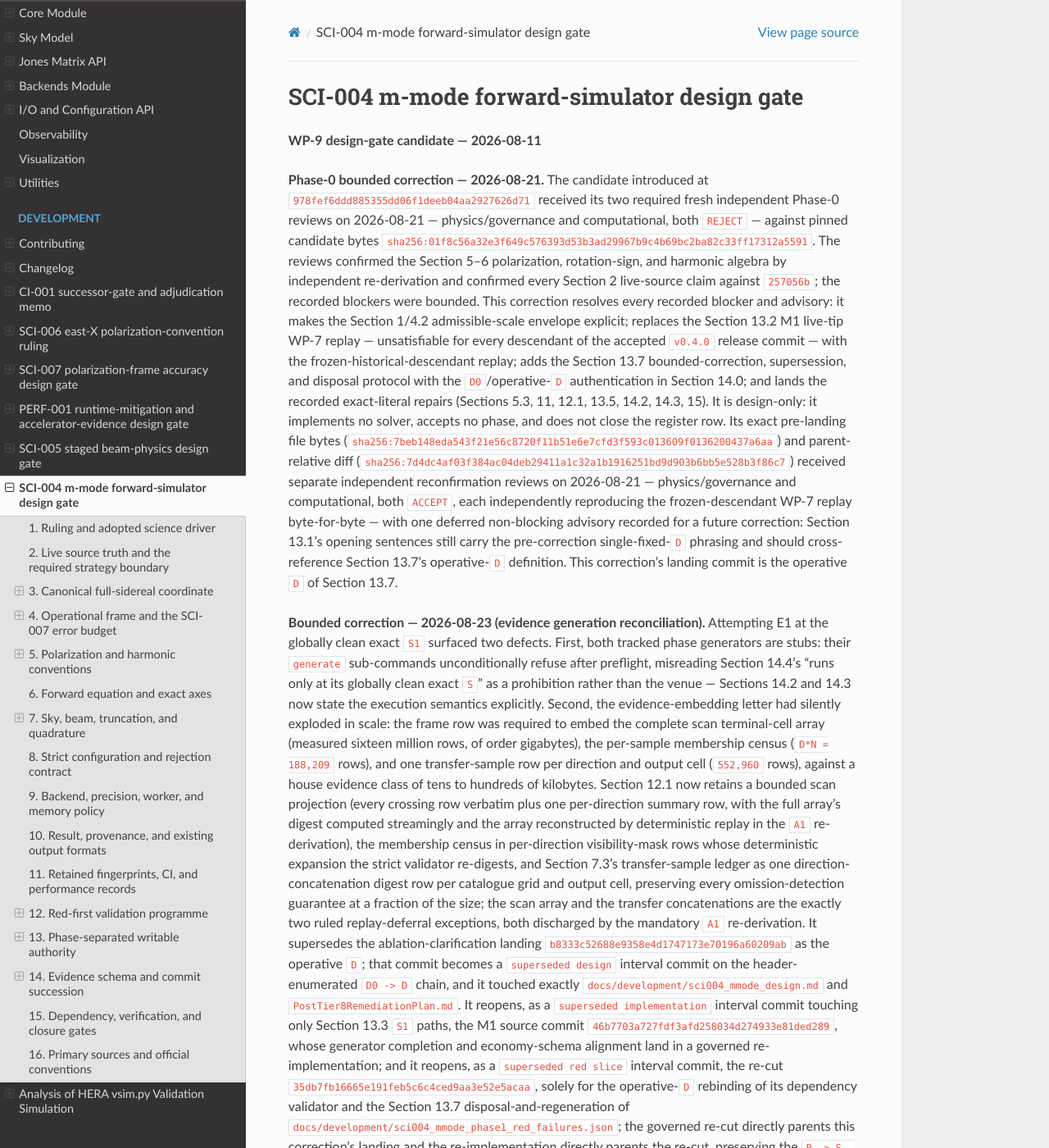
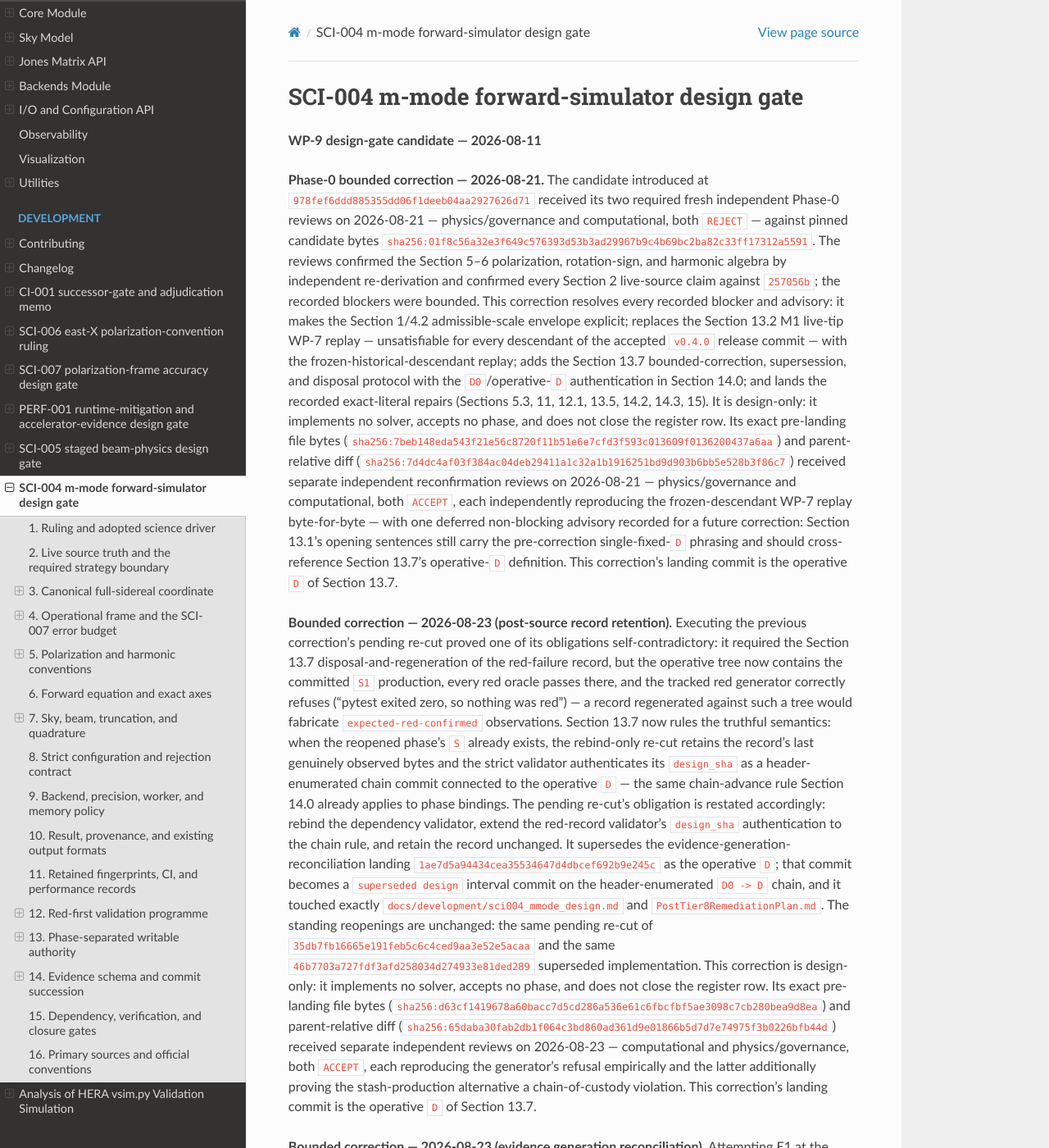
Before and after one commit to RRI-interferometry/RRIVis, a Sphinx documentation site: the page built from docs/development/sci004_mmode_design.md, in a window 1280 px wide and 1400 px high. Shown: the whole window at 82% size. Built offline with Sphinx 7.4.7 and the Read the Docs theme 3.1.0, drawn with Linux system fonts in a browser that asks for light colours; some of the changed text lies outside the part shown.

Commit message:
docs(science): rule SCI-004 post-source red-record retention

```diff
--- a/docs/development/sci004_mmode_design.md
+++ b/docs/development/sci004_mmode_design.md
@@ -31,6 +31,42 @@ deferred non-blocking advisory recorded for a future correction: Section
 phrasing and should cross-reference Section 13.7's operative-`D`
 definition. This correction's landing commit is the operative `D` of
 Section 13.7.
+
+**Bounded correction — 2026-08-23 (post-source record retention).**
+Executing the previous correction's pending re-cut proved one of its
+obligations self-contradictory: it required the Section 13.7
+disposal-and-regeneration of the red-failure record, but the operative
+tree now contains the committed `S1` production, every red oracle passes
+there, and the tracked red generator correctly refuses ("pytest exited
+zero, so nothing was red") — a record regenerated against such a tree
+would fabricate `expected-red-confirmed` observations. Section 13.7 now
+rules the truthful semantics: when the reopened phase's `S` already
+exists, the rebind-only re-cut retains the record's last genuinely
+observed bytes and the strict validator authenticates its `design_sha`
+as a header-enumerated chain commit connected to the operative `D` —
+the same chain-advance rule Section 14.0 already applies to phase
+bindings. The pending re-cut's obligation is restated accordingly:
+rebind the dependency validator, extend the red-record validator's
+`design_sha` authentication to the chain rule, and retain the record
+unchanged. It supersedes the evidence-generation-reconciliation landing
+`1ae7d5a94434cea35534647d4dbcef692b9e245c` as the operative `D`; that
+commit becomes a `superseded design` interval commit on the
+header-enumerated `D0 -> D` chain, and it touched exactly
+`docs/development/sci004_mmode_design.md` and
+`PostTier8RemediationPlan.md`. The standing reopenings are unchanged: the
+same pending re-cut of `35db7fb16665e191feb5c6c4ced9aa3e52e5acaa` and the
+same `46b7703a727fdf3afd258034d274933e81ded289` superseded
+implementation. This correction is design-only: it implements no solver,
+accepts no phase, and does not close the register row. Its exact
+pre-landing file bytes
+(`sha256:d63cf1419678a60bacc7d5cd286a536e61c6fbcfbf5ae3098c7cb280bea9d8ea`)
+and parent-relative diff
+(`sha256:65daba30fab2db1f064c3bd860ad361d9e01866b5d7d7e74975f3b0226bfb44d`)
+received separate independent reviews on 2026-08-23 — computational and
+physics/governance, both `ACCEPT`, each reproducing the generator's
+refusal empirically and the latter additionally proving the
+stash-production alternative a chain-of-custody violation. This
+correction's landing commit is the operative `D` of Section 13.7.
 
 **Bounded correction — 2026-08-23 (evidence generation reconciliation).**
 Attempting E1 at the globally clean exact `S1` surfaced two defects. First,
@@ -3025,7 +3061,15 @@ header records as superseded; the `A` that would have accepted it returned
 `REJECT`, so removing it is disposal of a rejected draft, not replacement
 of a record. The same rule governs a superseded phase red-failure record:
 the governed re-cut deletes and regenerates it, since the record was never
-accepted. An accepted artifact is immutable and no commit may touch one.
+accepted — **unless the reopened phase's `S` already exists**, in which
+case redness can no longer be observed anywhere in the operative tree and
+the record is not regenerated: the rebind-only re-cut retains the record's
+last genuinely observed bytes, and the strict red-record validator
+authenticates the record's `design_sha` as a header-enumerated chain
+commit from whose tree the observations were genuinely made, connected to
+the operative `D` through the chain — never as a licence to fabricate an
+`expected-red-confirmed` observation against a tree where nothing is red.
+An accepted artifact is immutable and no commit may touch one.
 
 ## 14. Evidence schema and commit succession
 
```
Also changed, not shown: PostTier8RemediationPlan.md (+1 -1 lines).
